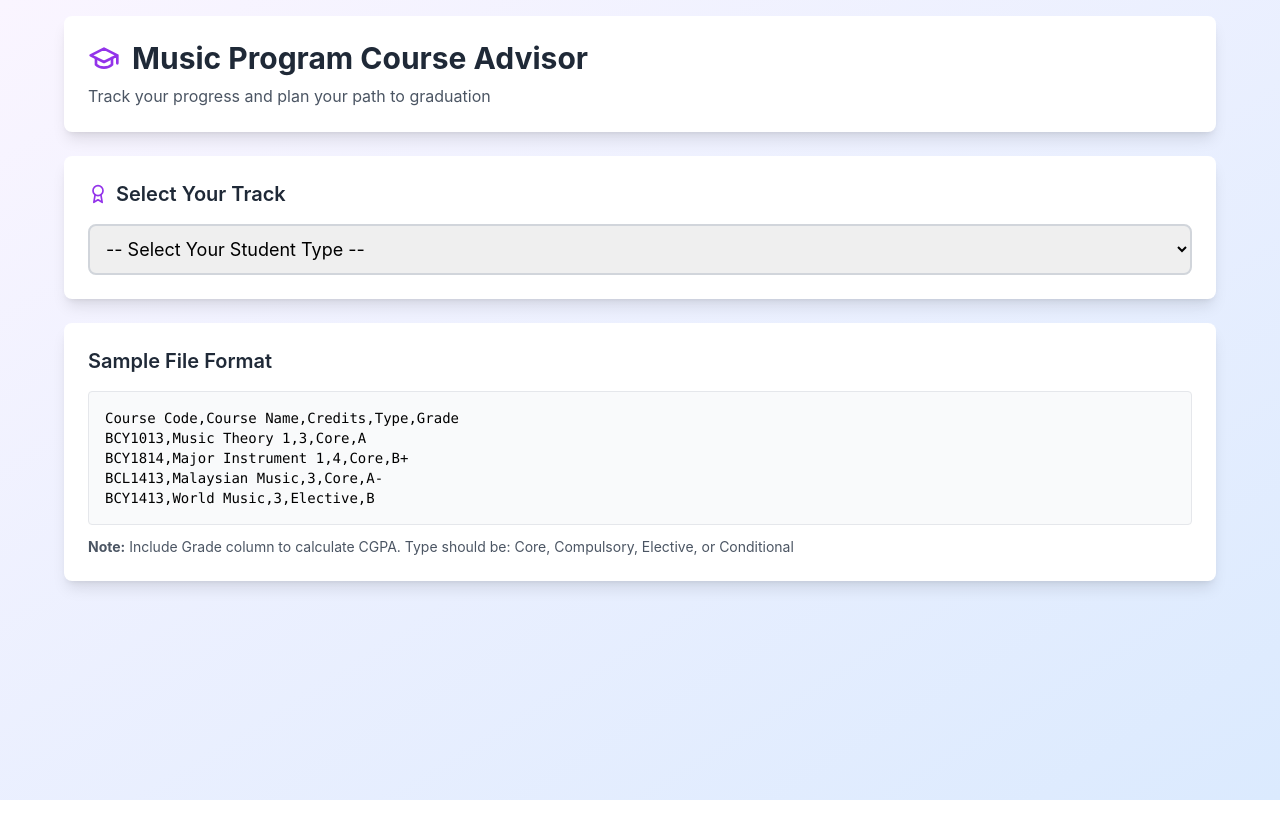
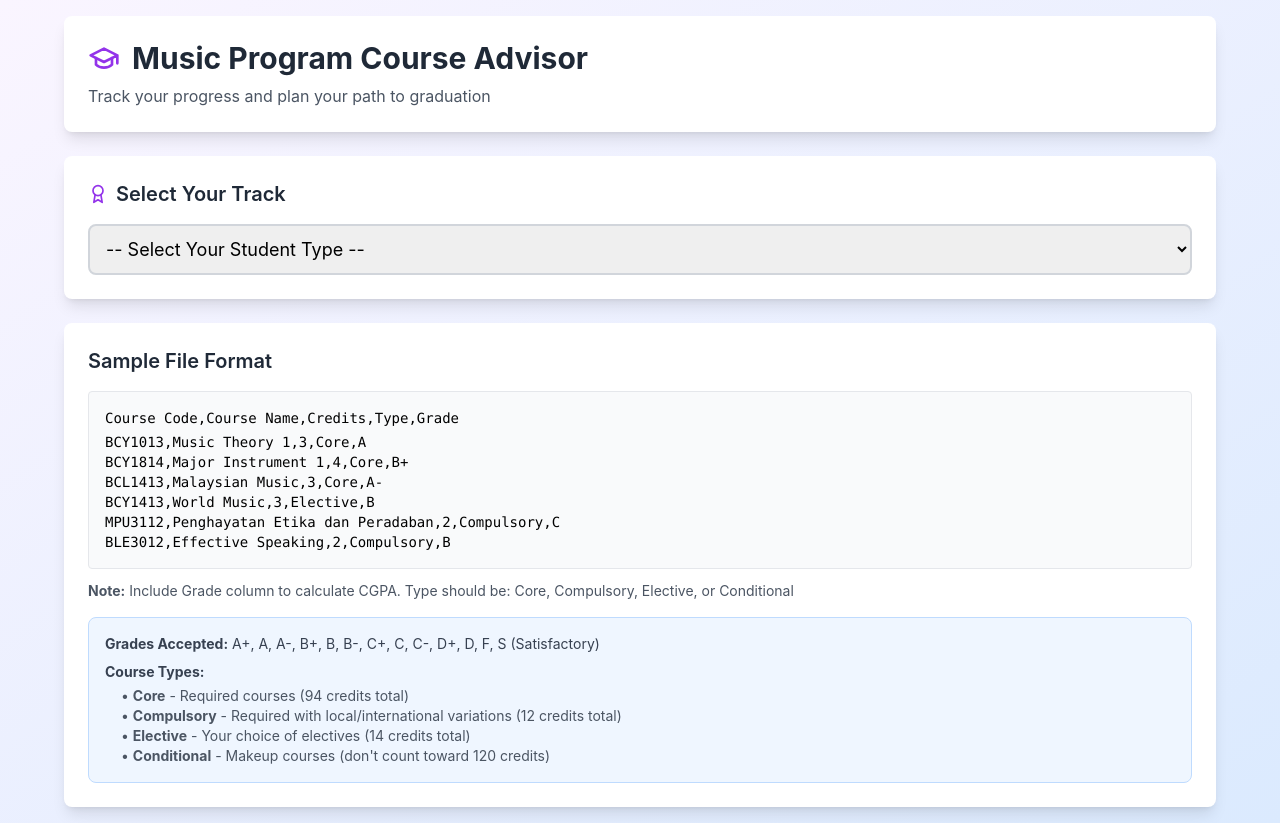
Before and after one commit to jlimfy/Course-Selection, a React (Create React App) app: page / in a window 1280 px wide. Before the commit the page ends 800 px from the top, so only its background shows below. Built offline with nearby package versions, Linux system fonts and the light colour scheme; the HTML template or start-up script is replaced by a standard one.

Commit message:
Update App.js

```diff
--- a/src/App.js
+++ b/src/App.js
@@ -529,15 +529,31 @@ const CourseAdvisorApp = () => {
           <div className="bg-white rounded-lg shadow-lg p-6">
             <h2 className="text-xl font-semibold text-gray-800 mb-4">Sample File Format</h2>
             <div className="bg-gray-50 rounded border border-gray-200 p-4 font-mono text-sm overflow-x-auto">
-              <div>Course Code,Course Name,Credits,Type,Grade</div>
+              <div className="mb-1">Course Code,Course Name,Credits,Type,Grade</div>
               <div>BCY1013,Music Theory 1,3,Core,A</div>
               <div>BCY1814,Major Instrument 1,4,Core,B+</div>
               <div>BCL1413,Malaysian Music,3,Core,A-</div>
               <div>BCY1413,World Music,3,Elective,B</div>
+              <div>MPU3112,Penghayatan Etika dan Peradaban,2,Compulsory,C</div>
+              <div>BLE3012,Effective Speaking,2,Compulsory,B</div>
             </div>
             <p className="text-sm text-gray-600 mt-3">
               <strong>Note:</strong> Include Grade column to calculate CGPA. Type should be: Core, Compulsory, Elective, or Conditional
             </p>
+            <div className="mt-4 p-4 bg-blue-50 border border-blue-200 rounded-lg">
+              <p className="text-sm text-gray-700">
+                <strong>Grades Accepted:</strong> A+, A, A-, B+, B, B-, C+, C, C-, D+, D, F, S (Satisfactory)
+              </p>
+              <p className="text-sm text-gray-700 mt-2">
+                <strong>Course Types:</strong>
+              </p>
+              <ul className="text-sm text-gray-600 ml-4 mt-1">
+                <li>• <strong>Core</strong> - Required courses (94 credits total)</li>
+                <li>• <strong>Compulsory</strong> - Required with local/international variations (12 credits total)</li>
+                <li>• <strong>Elective</strong> - Your choice of electives (14 credits total)</li>
+                <li>• <strong>Conditional</strong> - Makeup courses (don't count toward 120 credits)</li>
+              </ul>
+            </div>
           </div>
         )}
       </div>
```
